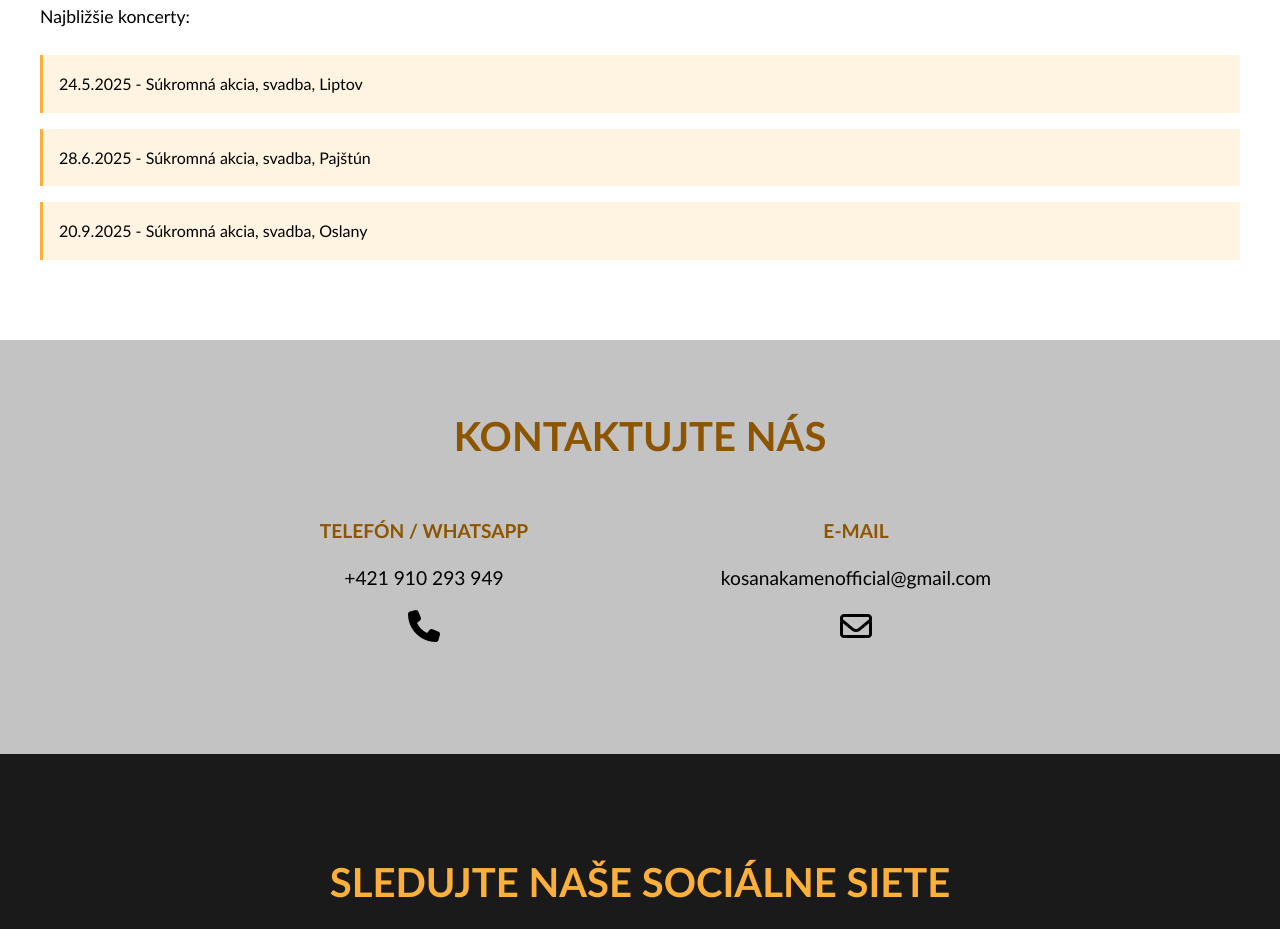
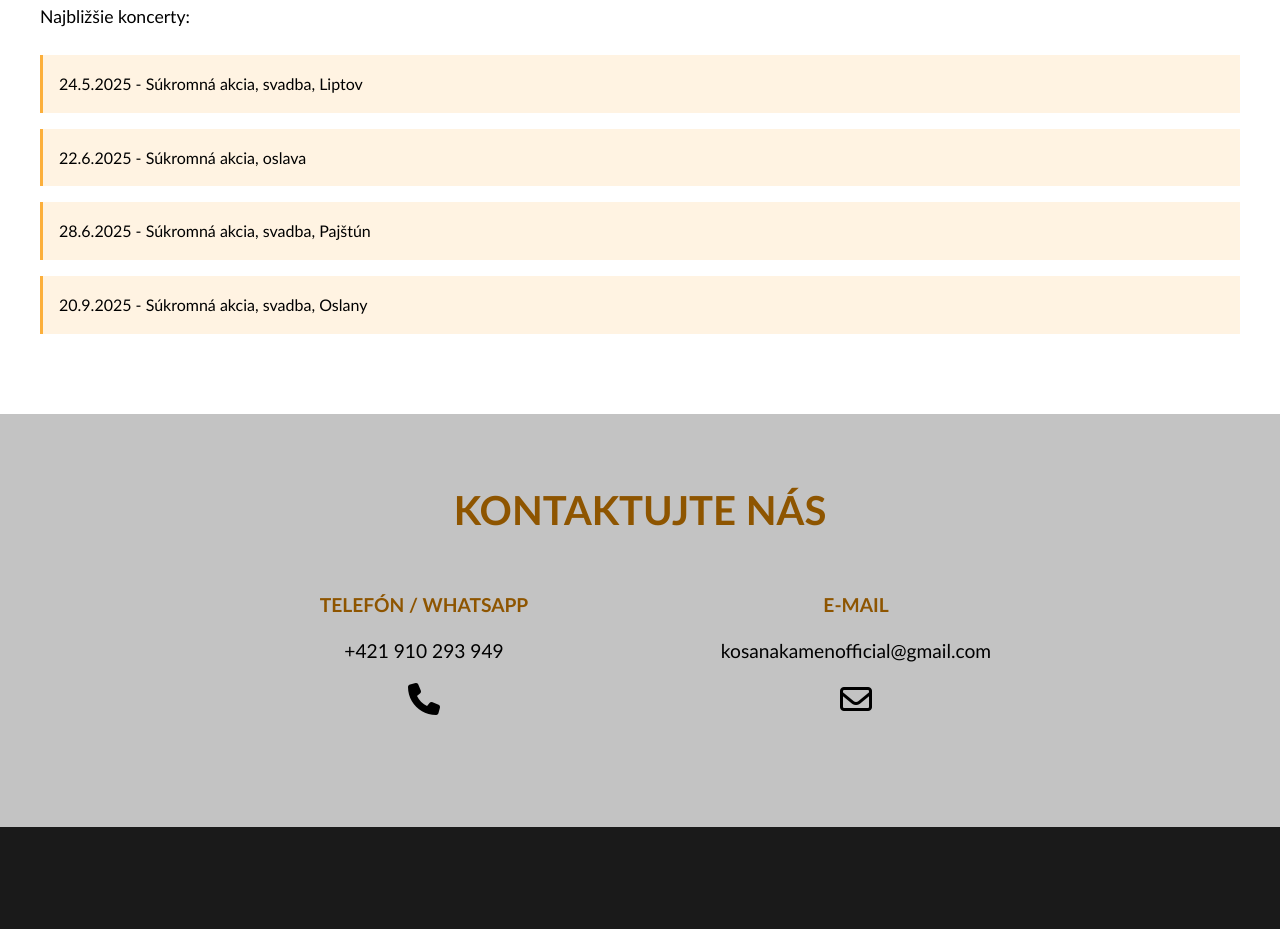
Before and after one commit to Nadzi77/kosanakamen, a plain HTML site: page index.html in a window 1280 px wide. Shown: the part 5056-5985 px from the top of the page. Drawn offline with Linux system fonts and the light colour scheme.

Commit message:
Pridana akcia

```diff
--- a/index.html
+++ b/index.html
@@ -167,6 +167,7 @@
     <p>Najbližšie koncerty:</p>
     <ul>
       <li>24.5.2025 - Súkromná akcia, svadba, Liptov</li>
+      <li>22.6.2025 - Súkromná akcia, oslava</li>
       <li>28.6.2025 - Súkromná akcia, svadba, Pajštún</li>
       <li>20.9.2025 - Súkromná akcia, svadba, Oslany</li>
     </ul>
```
